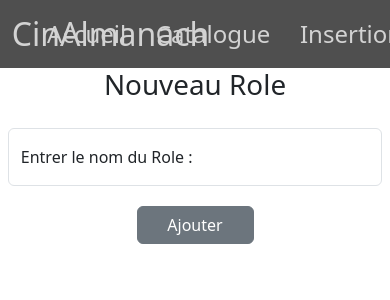
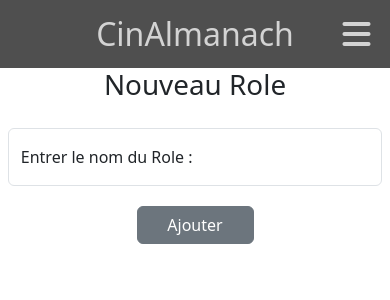
Before and after one commit to YannickLeCam/Cinema-App, a PHP site: template view/create/createRole.php in a window 390 px wide. Shown: the top 300 px of the page. Run offline with PHP 8.4, Linux system fonts and the light colour scheme; the template is opened without the code that fills it, so the values that code supplies are empty.

Commit message:
add(hambureger menu)

```diff
--- a/public/css/style.css
+++ b/public/css/style.css
@@ -36,14 +36,17 @@ header #logo {
 }
 
 header nav{
-    justify-self: center;
+    width: 100vw;
+    display: flex;
+    justify-content: center;
 }
 
 header nav ul{
     display: flex;
-    gap : 10%;
+    gap : 20%;
     margin:0;
     padding: 0;
+    justify-content: center;
 }
 
 header nav li{
@@ -347,14 +350,27 @@ li{
     color: rgb(49, 49, 49);
 }
 
+.hide{
+    display: none;
+}
+
+#openBurgerMenu,#closeBurgerMenu{
+    display: none;
+}
 @media only screen and (max-width: 1200px) {
     #listCard{
         grid-template-columns: repeat(2,1fr);
     }
+    header nav ul{
+        gap : 10%
+    }
 }
 
-@media only screen and (max-width: 600px) {
+@media only screen and (max-width: 800px) {
 
+    #menu{
+        display: none;
+    }
     #listCard{
         padding-top: 10vh;
         grid-template-columns: repeat(1,1fr);
@@ -384,5 +400,44 @@ li{
     #wrapperWithoutPicture{
         padding: 2%;
     }
+    header.deroule #menu{
+        position: absolute;
+        display: flex;
+        z-index: 99;
+        bottom: 0;
+        height: 20vh;
+    }
+    header.deroule #menu ul{
+        flex-direction: column;
+    }
+    #openBurgerMenu,#closeBurgerMenu{
+        position: absolute;
+        right: 5%;
+        font-size: xx-large;
+    }
+    #openBurgerMenu{
+        display: flex;
+    }
+    header #logo{
+        width: 100%;
+        left: unset;
+        display: flex;
+        justify-content: center;
+        align-items: center;
+    }
+    header.deroule {
+        height: 28vh;
+        transition: 1s;
+    }
+    header.deroule #openBurgerMenu{
+        display: none;
+    }
+    header.deroule #closeBurgerMenu{
+        display: flex;
+        top:8%;
+    }
+    header.deroule #logo{
+        top: 3%;
+    }
 
 }
--- a/public/js/script.js
+++ b/public/js/script.js
@@ -0,0 +1,17 @@
+const openBurgerMenu = document.getElementById("openBurgerMenu");
+const closeBurgerMenu = document.getElementById("closeBurgerMenu");
+
+const nav = document.getElementById("menu");
+const header = document.getElementById("header");
+
+openBurgerMenu.addEventListener("click",()=> {
+    openBurgerMenu.classList.add("hide");
+    closeBurgerMenu.classList.remove("hide");
+    header.classList.add("deroule");
+});
+
+closeBurgerMenu.addEventListener("click",()=> {
+    openBurgerMenu.classList.remove("hide");
+    closeBurgerMenu.classList.add("hide");
+    header.classList.remove("deroule");
+})
--- a/view/template.php
+++ b/view/template.php
@@ -19,21 +19,24 @@ if (isset($_SESSION["success"])) {
     <meta charset="UTF-8">
     <meta name="viewport" content="width=device-width, initial-scale=1.0">
     <title><?=$title?></title>
+    <link rel="stylesheet" href="https://cdnjs.cloudflare.com/ajax/libs/font-awesome/6.5.2/css/all.min.css" integrity="sha512-SnH5WK+bZxgPHs44uWIX+LLJAJ9/2PkPKZ5QiAj6Ta86w+fsb2TkcmfRyVX3pBnMFcV7oQPJkl9QevSCWr3W6A==" crossorigin="anonymous" referrerpolicy="no-referrer" />
     <link rel="stylesheet" href="https://cdn.jsdelivr.net/npm/bootstrap@5.3.2/dist/css/bootstrap.min.css" integrity="sha384-T3c6CoIi6uLrA9TneNEoa7RxnatzjcDSCmG1MXxSR1GAsXEV/Dwwykc2MPK8M2HN" crossorigin="anonymous">
     <link rel="stylesheet" href="public/css/style.css">
 </head>
 <body>
-    <header>
+    <header id="header">
         <div id="logo">
             <p>Cin<span>Almanach</span></p>
         </div>
-        <nav>
+        <nav id="menu">
             <ul>
                 <li class="linkNav"><a href="./index.php">Accueil</a></li>
                 <a href="./index.php?action=listMovies"><li>Catalogue</li></a>
                 <a href="./index.php?action=createMovie"><li>Insertion</li></a>
             </ul>
         </nav>
+        <i class="fa-solid fa-bars" id="openBurgerMenu"></i>
+        <i class="fa-solid fa-xmark hide" id="closeBurgerMenu"></i>
 
     </header>
     <div id="content">
```
